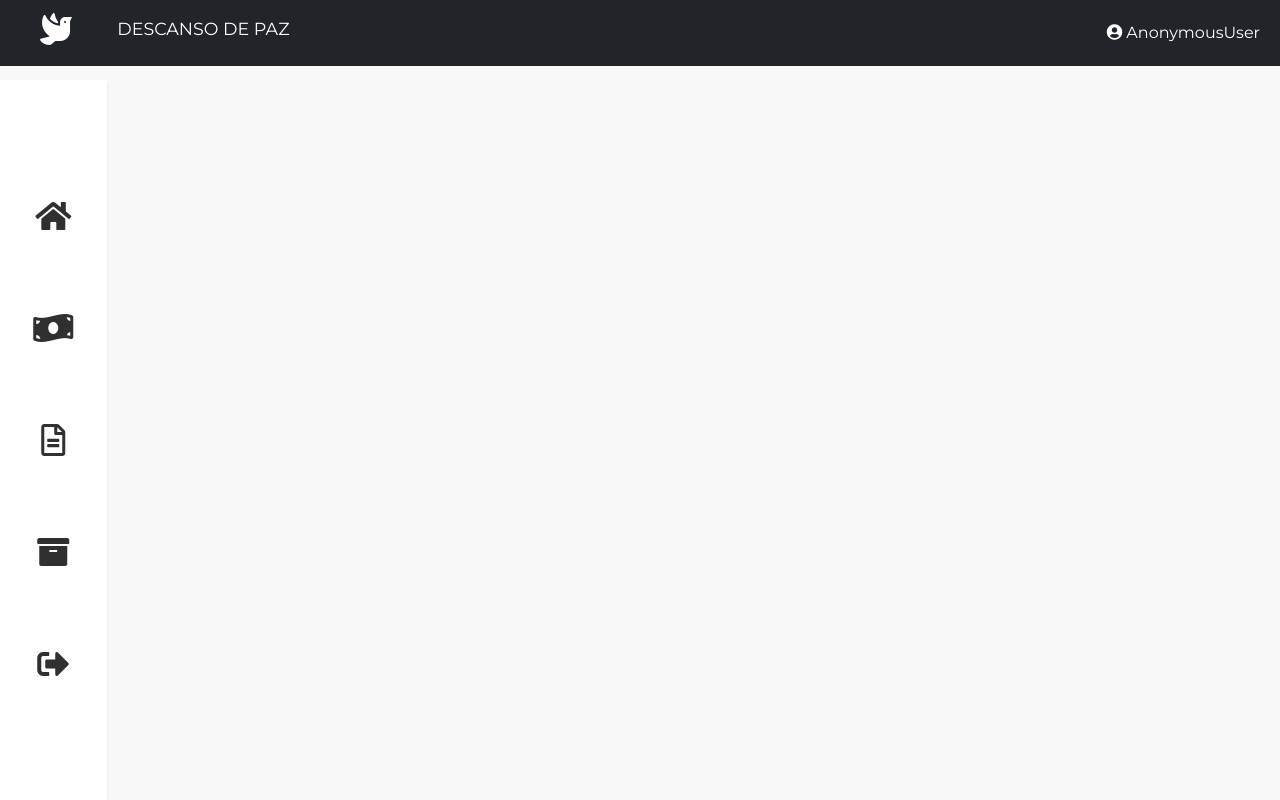
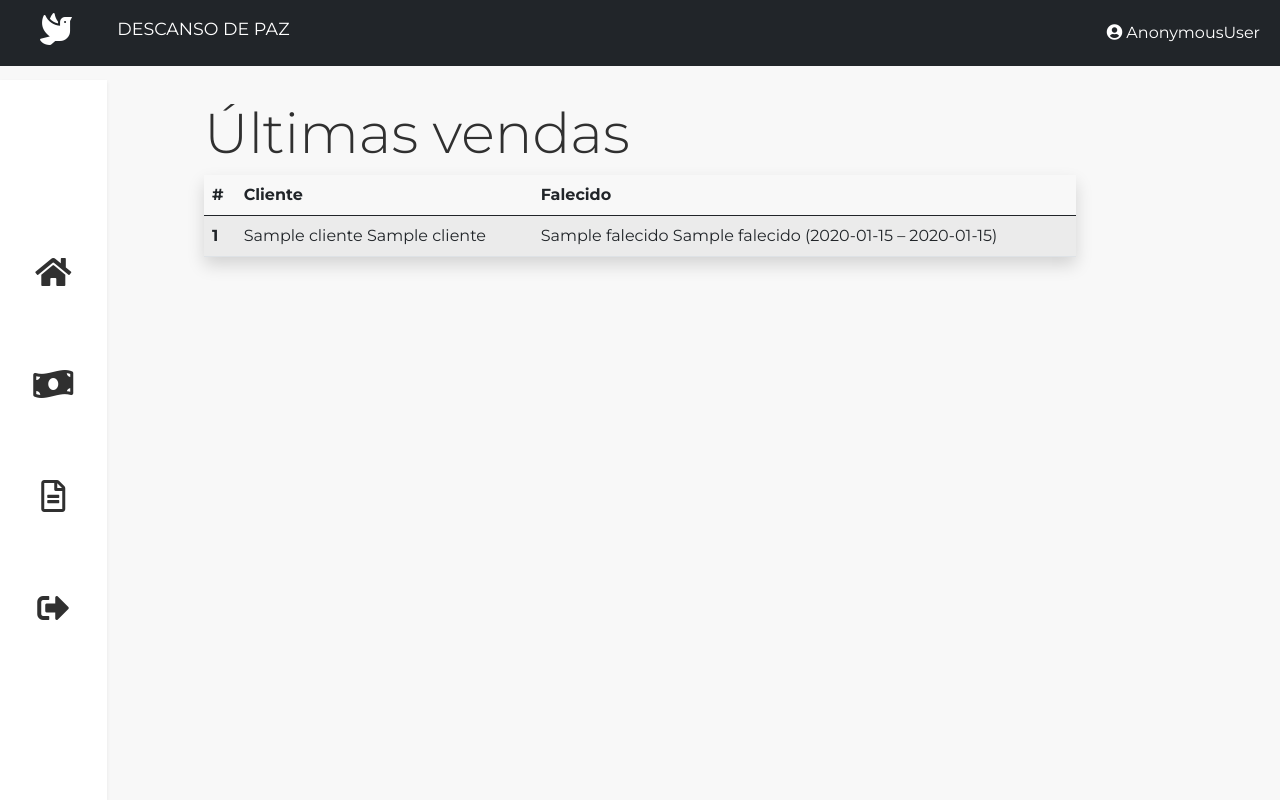
Before and after one commit to gabrielebonfim/sistema_funeraria, a Django app: page /dashboard in a window 1280 px wide. Run offline with Django 3.2, Linux system fonts and the light colour scheme; tables that the repository leaves empty hold one stand-in row (values such as "Sample post"); some libraries are stand-ins or nearby versions.

Commit message:
Finalizado versão 1.0

```diff
--- a/descansodepaz/forms.py
+++ b/descansodepaz/forms.py
@@ -27,7 +27,7 @@ class ServicoForm(ModelForm):
         fields = ["nome", "preco"]
 
 
-class VendaForm(ModelForm):
+class VendaForm(forms.ModelForm):
     class Meta:
         model = Venda
         fields = ["forma_pag", "cliente", "falecido", "servicos"]
--- a/gerenciamento/templates/dashboard.html
+++ b/gerenciamento/templates/dashboard.html
@@ -2,7 +2,25 @@
 {%block conteudo %}
 {% include 'parciais/_sidebar.html' %}
 
-
-
-
+<div class="container">
+<h1 class="display-4">Últimas vendas</h1>
+<table class="table table-striped shadow">
+    <thead class="thead-dark">
+      <tr>
+        <th scope="col">#</th>
+        <th scope="col">Cliente</th>
+        <th scope="col">Falecido</th>
+      </tr>
+    </thead>
+    <tbody>
+        {% for i in vendas %}
+      <tr>
+        <th scope="row">{{ i.id }}</th>
+        <td>{{ i.cliente }}</td>
+        <td>{{ i.falecido}}</td>
+      </tr>
+        {%endfor%}
+    </tbody>
+  </table>
+</div>
 {%endblock%}
--- a/gerenciamento/templates/parciais/_sidebar.html
+++ b/gerenciamento/templates/parciais/_sidebar.html
@@ -20,7 +20,7 @@
     <a href="{% url 'dashboard' %}" ><i class="fas fa-home" data-toggle="tooltip" data-placement="right" title="Página Inicial"></i></a>
     <a href="{% url 'venda' %}"><i class="fas fa-money-bill-wave"data-toggle="tooltip" data-placement="right" title="Realizar venda"></i></a>
     <a href="{% url 'cadastros' %}" ><i class="far fa-file-alt" data-toggle="tooltip" data-placement="right" title="Realizar Cadastros"></i></a>
-    <a href="{% url 'relatorios' %}"><i class="fas fa-archive" data-toggle="tooltip" data-placement="right" title="Emitir relatórios"></i></a>
+    <!-- <a href="{% url 'relatorios' %}"><i class="fas fa-archive" data-toggle="tooltip" data-placement="right" title="Emitir relatórios"></i></a> -->
     <a href="{% url 'logout' %}"><i class="fas fa-sign-out-alt" data-toggle="tooltip" data-placement="right" title="Sair"></i></a>
 
 </nav>
--- a/gerenciamento/views.py
+++ b/gerenciamento/views.py
@@ -29,7 +29,8 @@ def index(request):
     return render(request,'index.html')
 
 def dashboard(request):
-    return render(request,'dashboard.html')
+    vendas = Venda.objects.all().order_by('-id')
+    return render(request,'dashboard.html', {'vendas': vendas})
 
 
 def loginPage(request):
@@ -61,10 +62,9 @@ def venda(request):
     clientes = Cliente.objects.all()
     falecidos = Falecido.objects.all()
     servicos = Servico.objects.all()
+    form = VendaForm(request.POST)
 
     if request.method == 'POST':
-        form = VendaForm(request.POST)
-
         if form.is_valid():
             form.save()
             messages.success(request, f'Venda efetuada com sucesso')
@@ -72,7 +72,7 @@ def venda(request):
         else:
             messages.warning(request, 'Preencha os campos corretamente!')
 
-    return render(request,'venda.html',  {'clientes': clientes, 'falecidos':falecidos, 'servicos':servicos})
+    return render(request,'venda.html',  {'clientes': clientes, 'falecidos':falecidos, 'servicos':servicos,'form':form})
 
 
 def cadastros(request):
```
Also changed, not shown: gerenciamento/templates/venda.html (+8 -5 lines), gerenciamento/templates/relatorios.html (added).
